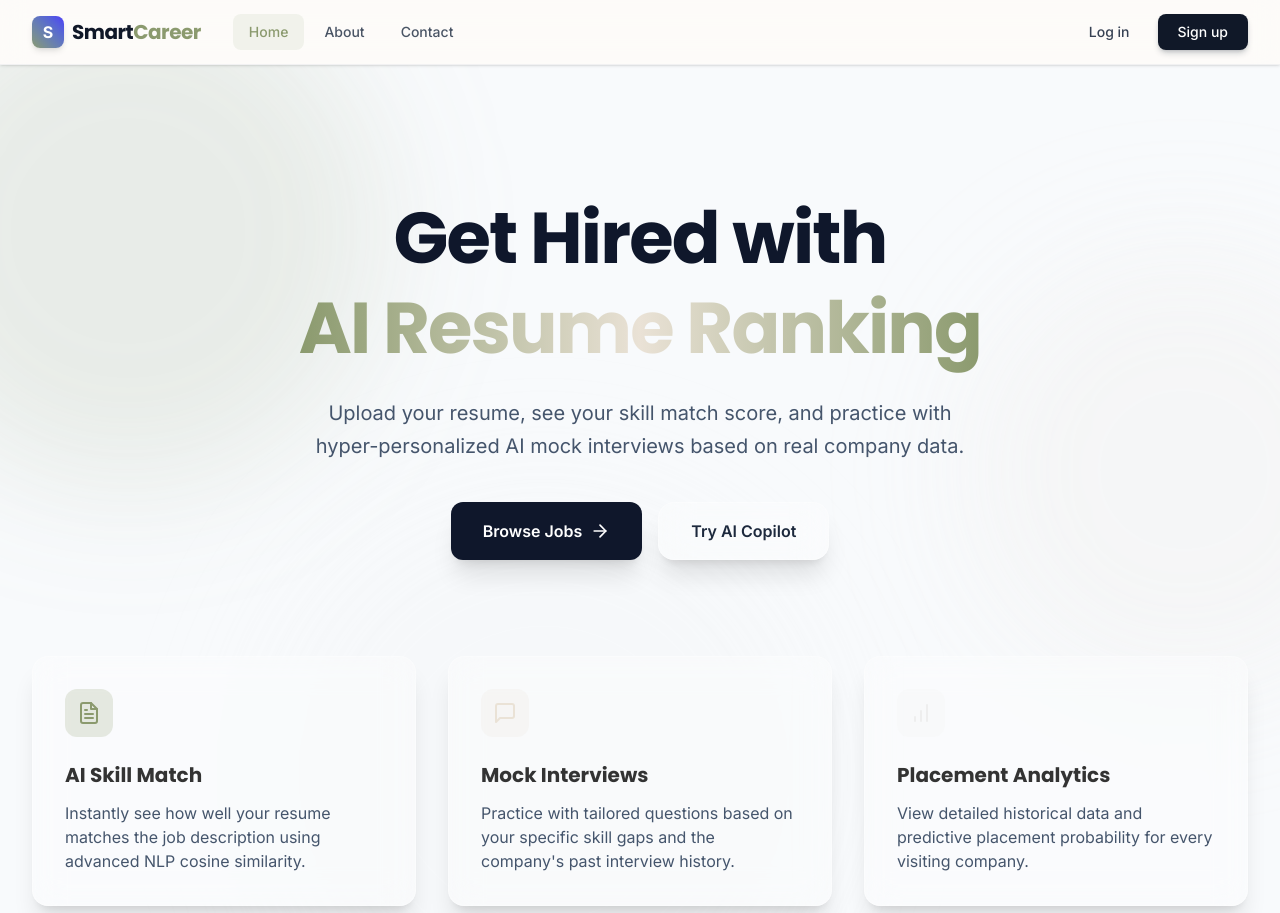
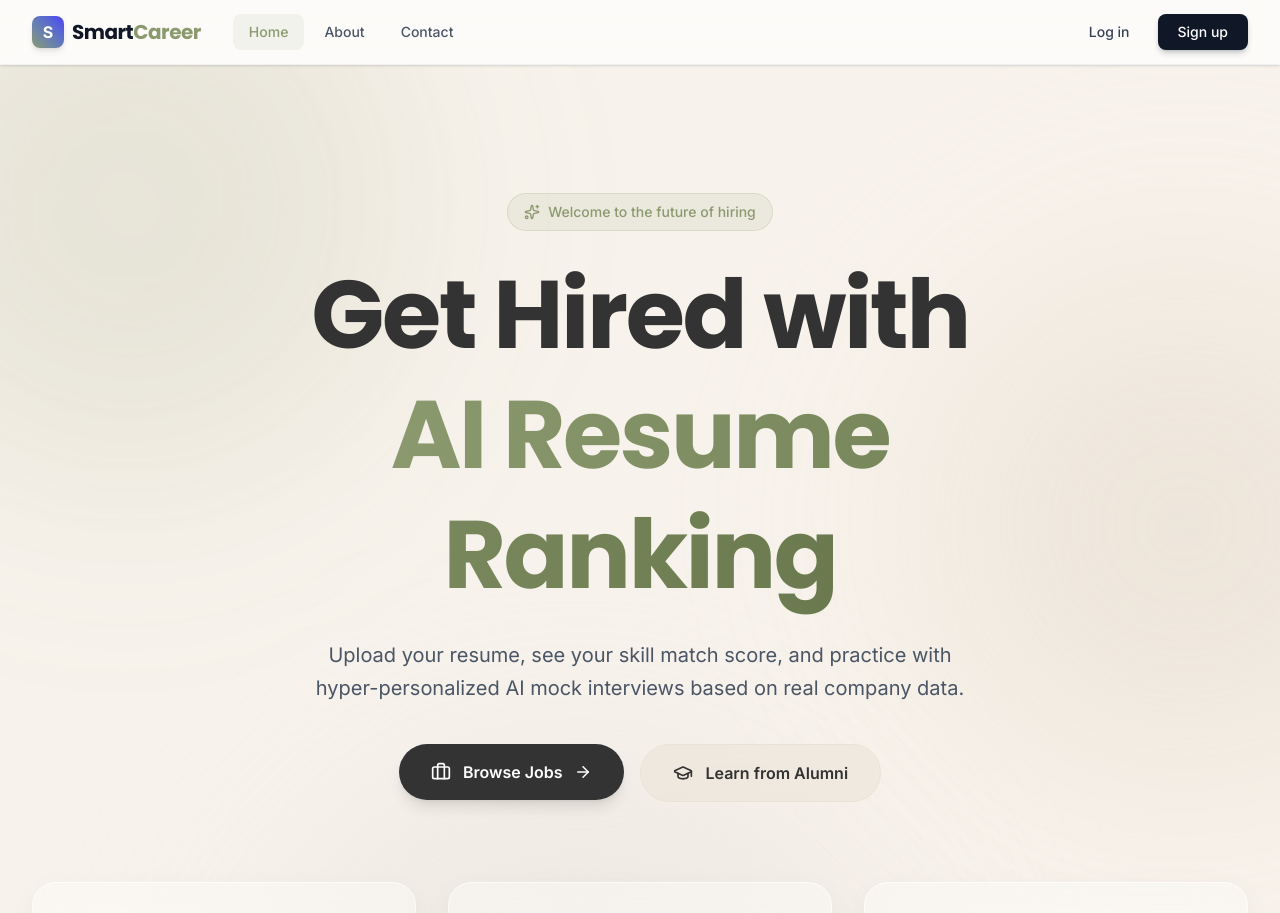
Before and after one commit to Jayumali369/placement-portal-major-project, a Next.js app in the folder frontend/: page / in a window 1280 px wide. Shown: the top 913 px of the page. Built offline with nearby package versions, Linux system fonts and the light colour scheme.

Commit message:
feat: enhance home page with framer-motion animations and lucide icons

```diff
--- a/frontend/app/page.js
+++ b/frontend/app/page.js
@@ -1,60 +1,130 @@
-import Image from "next/image";
+"use client";
+
 import Link from "next/link";
+import { motion } from "framer-motion";
+import { Sparkles, Briefcase, GraduationCap, ArrowRight, BrainCircuit, Activity, BarChart4 } from "lucide-react";
 
 export default function Home() {
+  const fadeInUp = {
+    hidden: { opacity: 0, y: 30 },
+    visible: { opacity: 1, y: 0, transition: { duration: 0.6, ease: "easeOut" } }
+  };
+
+  const staggerContainer = {
+    hidden: { opacity: 0 },
+    visible: {
+      opacity: 1,
+      transition: { staggerChildren: 0.2 }
+    }
+  };
+
   return (
-    <div className="min-h-screen bg-slate-50 relative overflow-hidden flex flex-col">
-      {/* Decorative background shapes for glassmorphism */}
-      <div className="absolute top-[-10%] left-[-10%] w-[40vw] h-[40vw] bg-primary/20 rounded-full blur-3xl mix-blend-multiply opacity-70"></div>
-      <div className="absolute top-[20%] right-[-10%] w-[35vw] h-[35vw] bg-secondary/20 rounded-full blur-3xl mix-blend-multiply opacity-70"></div>
-      <div className="absolute bottom-[-10%] left-[20%] w-[45vw] h-[45vw] bg-accent/20 rounded-full blur-3xl mix-blend-multiply opacity-70"></div>
+    <div className="min-h-screen bg-[#f7f2eb] relative overflow-hidden flex flex-col font-sans">
+
+      {/* Animated Background Blobs */}
+      <motion.div
+        animate={{ scale: [1, 1.1, 1], rotate: [0, 90, 0] }}
+        transition={{ duration: 20, repeat: Infinity, ease: "linear" }}
+        className="absolute top-[-10%] left-[-10%] w-[40vw] h-[40vw] bg-[#8b9a6e]/20 rounded-full blur-[100px] mix-blend-multiply opacity-70"
+      />
+      <motion.div
+        animate={{ scale: [1, 1.2, 1], rotate: [0, -90, 0] }}
+        transition={{ duration: 25, repeat: Infinity, ease: "linear" }}
+        className="absolute top-[20%] right-[-10%] w-[35vw] h-[35vw] bg-[#eae2d6]/60 rounded-full blur-[100px] mix-blend-multiply opacity-70"
+      />
+      <motion.div
+        animate={{ scale: [1, 1.15, 1], x: [0, 50, 0], y: [0, 30, 0] }}
+        transition={{ duration: 18, repeat: Infinity, ease: "easeInOut" }}
+        className="absolute bottom-[-10%] left-[20%] w-[45vw] h-[45vw] bg-[#eeeeee]/80 rounded-full blur-[100px] mix-blend-multiply opacity-70"
+      />
 
       {/* Hero Section */}
-      <main className="relative pt-32 pb-16 px-6 lg:px-8 max-w-7xl mx-auto flex flex-col items-center justify-center flex-1">
-        <div className="text-center max-w-3xl mb-12">
-          <h1 className="font-poppins text-5xl md:text-7xl font-bold leading-tight tracking-tight text-slate-900 mb-6">
-            Get Hired with <br/> <span className="text-transparent bg-clip-text bg-gradient-to-r from-primary via-secondary to-highlight">AI Resume Ranking</span>
-          </h1>
-          <p className="text-lg md:text-xl text-slate-600 mb-10 leading-relaxed max-w-2xl mx-auto font-sans">
+      <main className="relative pt-32 pb-16 px-6 lg:px-8 max-w-7xl mx-auto flex flex-col items-center justify-center flex-1 z-10">
+
+        <motion.div
+          initial="hidden"
+          animate="visible"
+          variants={staggerContainer}
+          className="text-center max-w-4xl mb-16"
+        >
+          <motion.div variants={fadeInUp} className="flex justify-center mb-6">
+            <span className="inline-flex items-center gap-2 px-4 py-2 rounded-full bg-[#8b9a6e]/10 text-[#8b9a6e] font-medium text-sm border border-[#8b9a6e]/20">
+              <Sparkles size={16} /> Welcome to the future of hiring
+            </span>
+          </motion.div>
+
+          <motion.variants variants={fadeInUp}>
+            <h1 className="font-poppins text-5xl md:text-7xl lg:text-8xl font-extrabold leading-tight tracking-tight text-[#333333] mb-6">
+              Get Hired with <br/>
+              <span className="text-transparent bg-clip-text bg-gradient-to-r from-[#8b9a6e] to-[#6b7a4e]">
+                AI Resume Ranking
+              </span>
+            </h1>
+          </motion.variants>
+
+          <motion.p variants={fadeInUp} className="text-lg md:text-xl text-gray-600 mb-10 leading-relaxed max-w-2xl mx-auto font-sans">
             Upload your resume, see your skill match score, and practice with hyper-personalized AI mock interviews based on real company data.
-          </p>
-          <div className="flex flex-col sm:flex-row gap-4 justify-center">
-            <button className="px-8 py-4 rounded-xl bg-slate-900 text-white font-semibold shadow-xl hover:scale-105 transition-transform flex items-center justify-center gap-2">
-              Browse Jobs
-              <svg xmlns="http://www.w3.org/2000/svg" width="20" height="20" viewBox="0 0 24 24" fill="none" stroke="currentColor" strokeWidth="2" strokeLinecap="round" strokeLinejoin="round"><path d="M5 12h14"/><path d="m12 5 7 7-7 7"/></svg>
-            </button>
-            <button className="glass-card px-8 py-4 rounded-xl font-semibold text-slate-800 hover:bg-white/40 transition-colors">
-              Try AI Copilot
-            </button>
-          </div>
-        </div>
+          </motion.p>
 
-        {/* Devpost-style grid */}
-        <div className="w-full grid grid-cols-1 md:grid-cols-2 lg:grid-cols-3 gap-8 mt-12">
-          <div className="glass-card p-8 flex flex-col items-start group hover:-translate-y-1 transition-all duration-300">
-            <div className="w-12 h-12 rounded-xl bg-primary/20 text-primary flex items-center justify-center mb-6 group-hover:scale-110 transition-transform">
-              <svg xmlns="http://www.w3.org/2000/svg" width="24" height="24" viewBox="0 0 24 24" fill="none" stroke="currentColor" strokeWidth="2" strokeLinecap="round" strokeLinejoin="round"><path d="M14 2H6a2 2 0 0 0-2 2v16a2 2 0 0 0 2 2h12a2 2 0 0 0 2-2V8z"/><polyline points="14 2 14 8 20 8"/><line x1="16" x2="8" y1="13" y2="13"/><line x1="16" x2="8" y1="17" y2="17"/><polyline points="10 9 9 9 8 9"/></svg>
+          <motion.div variants={fadeInUp} className="flex flex-col sm:flex-row gap-4 justify-center">
+            <Link href="/dashboard">
+              <button className="group px-8 py-4 rounded-full bg-[#333333] text-white font-semibold shadow-lg hover:shadow-xl hover:bg-[#1a1a1a] transition-all flex items-center justify-center gap-3 w-full sm:w-auto">
+                <Briefcase size={20} />
+                Browse Jobs
+                <ArrowRight size={18} className="group-hover:translate-x-1 transition-transform" />
+              </button>
+            </Link>
+            <Link href="/alumni-experience">
+              <button className="px-8 py-4 rounded-full font-semibold text-[#333333] bg-[#eae2d6]/50 hover:bg-[#eae2d6] border border-[#eae2d6] transition-all flex items-center justify-center gap-3 w-full sm:w-auto backdrop-blur-sm">
+                <GraduationCap size={20} />
+                Learn from Alumni
+              </button>
+            </Link>
+          </motion.div>
+        </motion.div>
+
+        {/* Feature Grid */}
+        <motion.div
+          initial="hidden"
+          whileInView="visible"
+          viewport={{ once: true, margin: "-100px" }}
+          variants={staggerContainer}
+          className="w-full grid grid-cols-1 md:grid-cols-3 gap-6 lg:gap-8 mt-4"
+        >
+          {/* Card 1 */}
+          <motion.div variants={fadeInUp} whileHover={{ y: -8 }} className="bg-white/40 backdrop-blur-xl p-8 rounded-3xl border border-white/60 shadow-[0_8px_30px_rgb(0,0,0,0.04)] group">
+            <div className="w-14 h-14 rounded-2xl bg-[#8b9a6e]/15 text-[#8b9a6e] flex items-center justify-center mb-6 group-hover:scale-110 transition-transform duration-300 shadow-sm border border-[#8b9a6e]/20">
+              <BrainCircuit size={28} />
             </div>
-            <h3 className="font-poppins text-xl font-bold mb-3">AI Skill Match</h3>
-            <p className="text-slate-600 font-sans">Instantly see how well your resume matches the job description using advanced NLP cosine similarity.</p>
-          </div>
+            <h3 className="font-poppins text-2xl font-bold mb-3 text-[#333333]">AI Skill Match</h3>
+            <p className="text-gray-600 font-sans leading-relaxed">
+              Instantly see how well your resume matches the job description using advanced NLP cosine similarity algorithms.
+            </p>
+          </motion.div>
 
-          <div className="glass-card p-8 flex flex-col items-start group hover:-translate-y-1 transition-all duration-300">
-            <div className="w-12 h-12 rounded-xl bg-secondary/20 text-secondary flex items-center justify-center mb-6 group-hover:scale-110 transition-transform">
-              <svg xmlns="http://www.w3.org/2000/svg" width="24" height="24" viewBox="0 0 24 24" fill="none" stroke="currentColor" strokeWidth="2" strokeLinecap="round" strokeLinejoin="round"><path d="M21 15a2 2 0 0 1-2 2H7l-4 4V5a2 2 0 0 1 2-2h14a2 2 0 0 1 2 2z"/></svg>
+          {/* Card 2 */}
+          <motion.div variants={fadeInUp} whileHover={{ y: -8 }} className="bg-white/40 backdrop-blur-xl p-8 rounded-3xl border border-white/60 shadow-[0_8px_30px_rgb(0,0,0,0.04)] group">
+            <div className="w-14 h-14 rounded-2xl bg-[#eae2d6] text-[#8b9a6e] flex items-center justify-center mb-6 group-hover:scale-110 transition-transform duration-300 shadow-sm border border-white">
+              <Activity size={28} />
             </div>
-            <h3 className="font-poppins text-xl font-bold mb-3">Mock Interviews</h3>
-            <p className="text-slate-600 font-sans">Practice with tailored questions based on your specific skill gaps and the company's past interview history.</p>
-          </div>
+            <h3 className="font-poppins text-2xl font-bold mb-3 text-[#333333]">Mock Interviews</h3>
+            <p className="text-gray-600 font-sans leading-relaxed">
+              Practice with tailored questions based on your specific skill gaps and the company's past interview history.
+            </p>
+          </motion.div>
 
-          <div className="glass-card p-8 flex flex-col items-start group hover:-translate-y-1 transition-all duration-300 md:col-span-2 lg:col-span-1">
-            <div className="w-12 h-12 rounded-xl bg-accent/20 text-accent flex items-center justify-center mb-6 group-hover:scale-110 transition-transform">
-              <svg xmlns="http://www.w3.org/2000/svg" width="24" height="24" viewBox="0 0 24 24" fill="none" stroke="currentColor" strokeWidth="2" strokeLinecap="round" strokeLinejoin="round"><line x1="12" x2="12" y1="20" y2="10"/><line x1="18" x2="18" y1="20" y2="4"/><line x1="6" x2="6" y1="20" y2="16"/></svg>
+          {/* Card 3 */}
+          <motion.div variants={fadeInUp} whileHover={{ y: -8 }} className="bg-white/40 backdrop-blur-xl p-8 rounded-3xl border border-white/60 shadow-[0_8px_30px_rgb(0,0,0,0.04)] group md:col-span-3 lg:col-span-1">
+            <div className="w-14 h-14 rounded-2xl bg-[#eeeeee] text-[#333333] flex items-center justify-center mb-6 group-hover:scale-110 transition-transform duration-300 shadow-sm border border-white">
+              <BarChart4 size={28} />
             </div>
-            <h3 className="font-poppins text-xl font-bold mb-3">Placement Analytics</h3>
-            <p className="text-slate-600 font-sans">View detailed historical data and predictive placement probability for every visiting company.</p>
-          </div>
-        </div>
+            <h3 className="font-poppins text-2xl font-bold mb-3 text-[#333333]">Placement Analytics</h3>
+            <p className="text-gray-600 font-sans leading-relaxed">
+              View detailed historical data and predictive placement probability for every visiting company on our campus.
+            </p>
+          </motion.div>
+        </motion.div>
+
       </main>
     </div>
   );
--- a/frontend/package.json
+++ b/frontend/package.json
@@ -9,6 +9,8 @@
     "lint": "eslint"
   },
   "dependencies": {
+    "framer-motion": "^13.3.0",
+    "lucide-react": "^1.46.0",
     "next": "16.3.2",
     "react": "19.2.8",
     "react-dom": "19.2.8"
```
Also changed, not shown: 1 other file (tests, documents, lock files or other folders).
